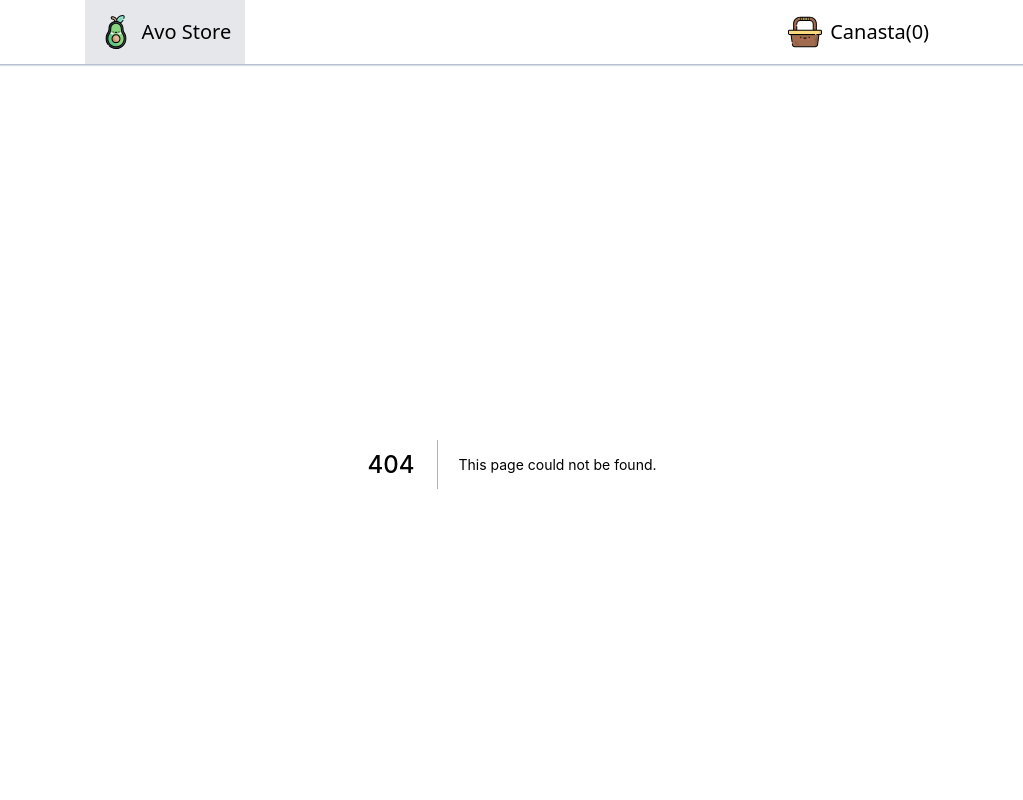
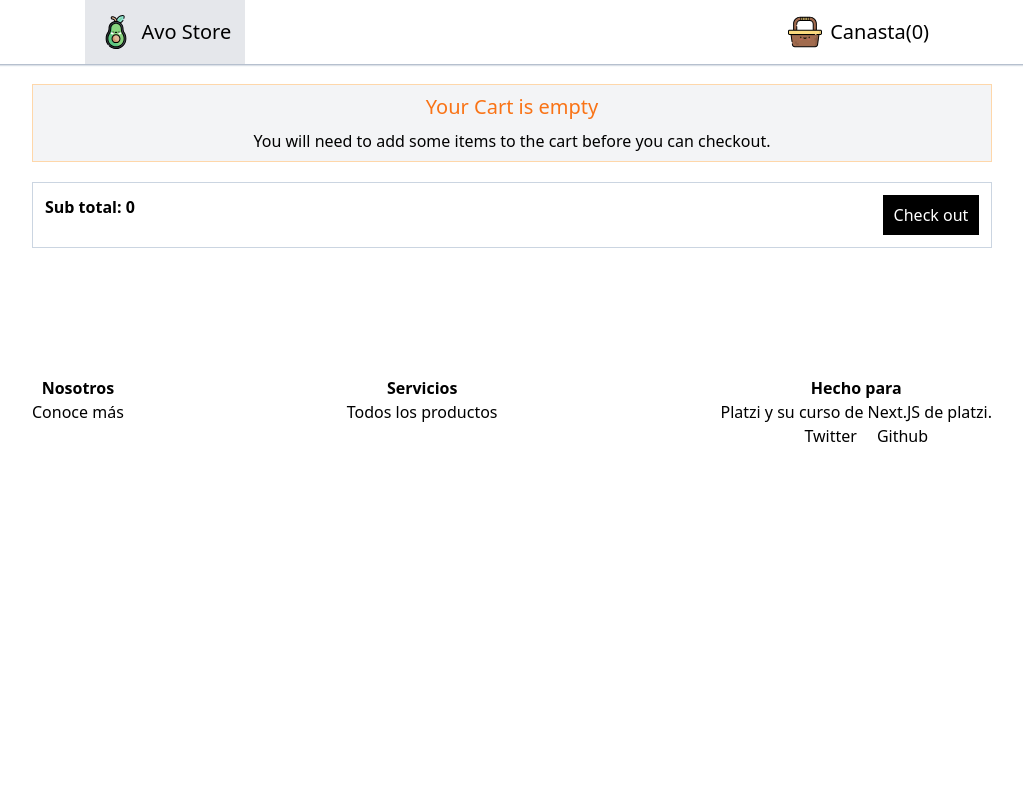
Before and after one commit to JulioFuentes2021/avo-next.js, a Next.js app: page /cart in a window 1280 px wide. Before the commit this address had no page. Shown: the top 800 px of the page, without its empty margins (128-1151 px from the left). Built offline with nearby package versions, Linux system fonts and the light colour scheme.

Commit message:
Cart and custom links are implemented

```diff
--- a/components/Main/Main.tsx
+++ b/components/Main/Main.tsx
@@ -18,7 +18,7 @@ const Main = () => {
   return (
     <section className={`${styles.avoGrid} sm:w-3/4`}>
       {productList.map((product) => (
-        <Link href="#">
+        <Link href={`avo/${product.id}`}>
           <a>
             <div className="hover:-translate-y-2 transition-translate duration-700 ease border-t-2 border-slate-200 border-solid flex flex-col items-center shadow-sm shadow-gray-400 bg-gray-100">
               <img className="" src={product.image} alt={product.name} />
--- a/components/Navbar/Navbar.tsx
+++ b/components/Navbar/Navbar.tsx
@@ -6,7 +6,7 @@ const Navbar = () => {
     <nav className="flex justify-center shadow-sm shadow-slate-400">
       <ul className="w-8/12 text-xl flex flex-col items-center sm:flex-row justify-between">
         <li className="bg-gray-200 flex items-center">
-          <Link href="#">
+          <Link href="/">
             <a className="flex justify-center items-center h-16 w-40">
               <span className="mr-2">
               <svg width="34px" height="34px" viewBox="-99 0 511 512" className="jiggle">
@@ -29,7 +29,7 @@ const Navbar = () => {
           </Link>
         </li>
         <li className="flex items-center hover:bg-gray-100 transition-colors duration-700 ease">
-          <Link href="#">
+          <Link href="cart">
             <a className="flex justify-center items-center h-16 w-40">
               <span className="mr-2">
               <svg width="34px" height="34px" viewBox="0 0 512 512">
--- a/pages/avo/[avo].tsx
+++ b/pages/avo/[avo].tsx
@@ -18,8 +18,7 @@ const Avo = () => {
     name: string,
     price: number,
     sku: string,
-
-    attributes:Attributes
+    attributes:Attributes,
   };
 
   const {
--- /dev/null
+++ b/pages/cart.tsx
@@ -0,0 +1,17 @@
+
+const cart = () => {
+  return (
+    <article className="w-3/4 m-auto my-5 text-center">
+        <div className="flex flex-col bg-gray-100 border border-orange-200">
+            <span className="px-3 py-2 text-xl text-orange-500">Your Cart is empty</span>
+            <span className="px-3 pb-2">You will need to add some items to the cart before you can checkout.</span>
+        </div>
+        <div className="flex justify-between border border-slate-300 my-5">
+            <span className="p-3 font-bold">Sub total: 0</span>
+            <button type="button" className="bg-black text-white h-10 m-3 w-24">Check out</button>
+        </div>
+    </article>
+  )
+}
+
+export default cart
```
